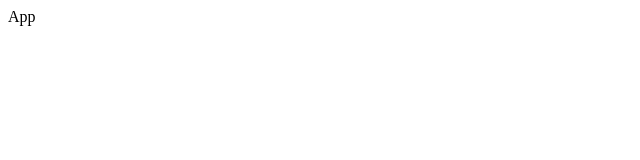
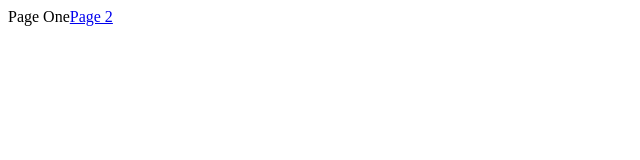
Before and after one commit to llsteve20/Screen-Streming-App, a React (Create React App) app: page / in a window 1280 px wide. Shown: the top 160 px of the page, without its empty margins (0-640 px from the left). Built offline with nearby package versions, Linux system fonts and the light colour scheme.

Commit message:
working on router

```diff
--- a/package.json
+++ b/package.json
@@ -8,6 +8,7 @@
     "@testing-library/user-event": "^13.5.0",
     "react": "^18.1.0",
     "react-dom": "^18.1.0",
+    "react-router-dom": "^5.3.3",
     "react-scripts": "5.0.1",
     "web-vitals": "^2.1.4"
   },
--- a/src/Components/App.js
+++ b/src/Components/App.js
@@ -1,9 +1,34 @@
 import React from "react";
+import { BrowserRouter, Route, Link } from "react-router-dom";
+
+
+const PageOne = () => {
+    return (
+        <div>
+            Page One
+            <Link to = '/pagetwo'>Page 2</Link>
+        </div>
+    );
+};
+
+const PageTwo = () => {
+    return (
+        <div>
+            Page Two
+            <Link to='/'>Page One</Link>
+        </div>
+    )
+};
 
 const App = () => {
     return (
         <div>
-            App
+            <BrowserRouter>
+                <div>
+                    <Route path= "/" exact component = {PageOne} />
+                    <Route path= "/pagetwo" component = {PageTwo} />
+                </div>
+            </BrowserRouter>
         </div>
     );
 };
```
Also changed, not shown: src/Components/Streams/CreateStream.js (added, +9 -0 lines), src/Components/Streams/DeleteStream.js (added, +9 -0 lines), src/Components/Streams/EditStream.js (added, +9 -0 lines), src/Components/Streams/ListStreams.js (added, +9 -0 lines), src/Components/Streams/ShowStream.js (added, +9 -0 lines), 1 other file (tests, documents, lock files or other folders).
